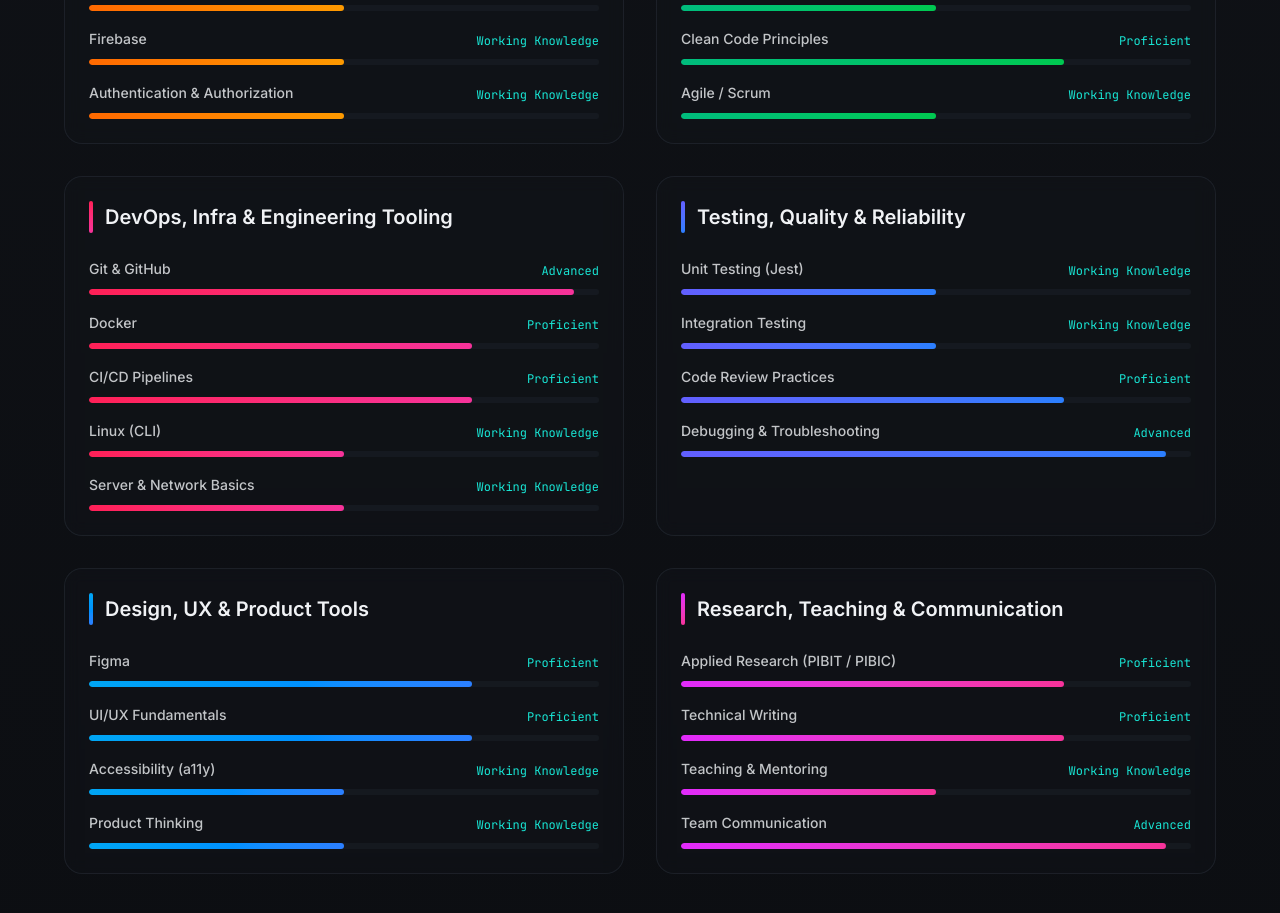
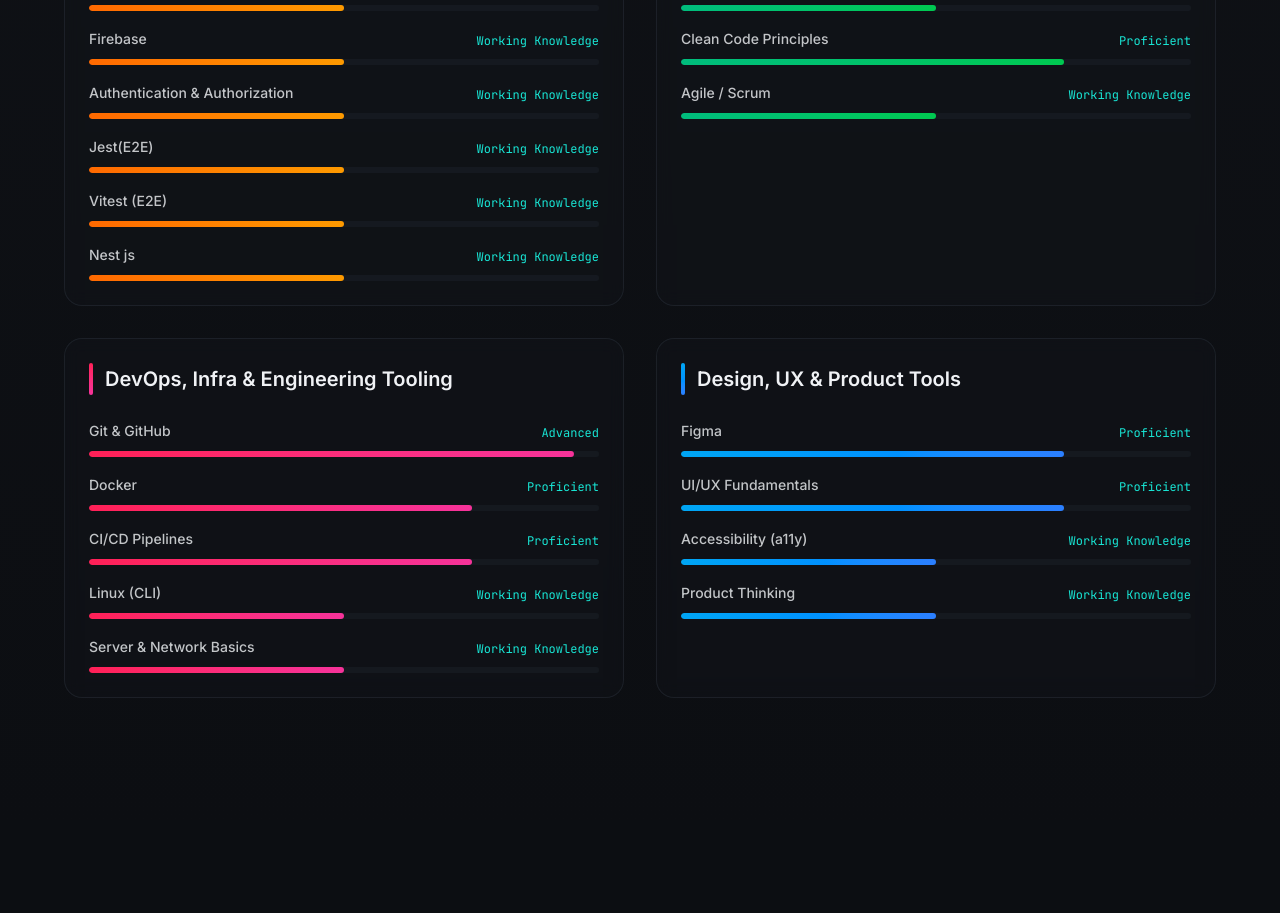
Before and after one commit to Talyslan/talyslan-portfolio, a React (Vite) app: page / in a window 1280 px wide. Shown: the part 3080-3993 px from the top of the page. After the commit the page ends 3906 px from the top, so only its background shows below. Built offline with nearby package versions, Linux system fonts and the light colour scheme.

Commit message:
fix: removing comments and modify skills

```diff
--- a/src/components/HomeSections/Skills/data.ts
+++ b/src/components/HomeSections/Skills/data.ts
@@ -26,7 +26,7 @@
         ],
     },
     {
-        name: 'Backend Systems & APIs',
+        name: 'Backend Systems & APIs & Testing',
         color: 'from-orange-500 to-amber-500',
         skills: [
             { name: 'Node.js', level: 'Proficient' },
@@ -38,6 +38,9 @@
                 name: 'Authentication & Authorization',
                 level: 'Working Knowledge',
             },
+            { name: 'Jest(E2E)', level: 'Working Knowledge' },
+            { name: 'Vitest (E2E)', level: 'Working Knowledge' },
+            { name: 'Nest js', level: 'Working Knowledge' },
         ],
     },
     {
@@ -64,16 +67,6 @@
         ],
     },
     {
-        name: 'Testing, Quality & Reliability',
-        color: 'from-indigo-500 to-blue-500',
-        skills: [
-            { name: 'Unit Testing (Jest)', level: 'Working Knowledge' },
-            { name: 'Integration Testing', level: 'Working Knowledge' },
-            { name: 'Code Review Practices', level: 'Proficient' },
-            { name: 'Debugging & Troubleshooting', level: 'Advanced' },
-        ],
-    },
-    {
         name: 'Design, UX & Product Tools',
         color: 'from-sky-500 to-blue-500',
         skills: [
@@ -81,16 +74,6 @@
             { name: 'UI/UX Fundamentals', level: 'Proficient' },
             { name: 'Accessibility (a11y)', level: 'Working Knowledge' },
             { name: 'Product Thinking', level: 'Working Knowledge' },
-        ],
-    },
-    {
-        name: 'Research, Teaching & Communication',
-        color: 'from-fuchsia-500 to-pink-500',
-        skills: [
-            { name: 'Applied Research (PIBIT / PIBIC)', level: 'Proficient' },
-            { name: 'Technical Writing', level: 'Proficient' },
-            { name: 'Teaching & Mentoring', level: 'Working Knowledge' },
-            { name: 'Team Communication', level: 'Advanced' },
         ],
     },
 ];
--- a/src/components/HomeSections/Skills/index.tsx
+++ b/src/components/HomeSections/Skills/index.tsx
@@ -28,12 +28,10 @@
 export default function Skills() {
     return (
         <section id="skills" className="relative overflow-hidden py-32">
-            {/* Background */}
             <div className="from-background via-card/30 to-background absolute inset-0 bg-linear-to-b" />
 
             <div className="relative z-10 container mx-auto px-6">
                 <div className="mx-auto max-w-6xl">
-                    {/* Section Header */}
                     <motion.div
                         initial={{ opacity: 0, y: 20 }}
                         whileInView={{ opacity: 1, y: 0 }}
@@ -53,7 +51,6 @@
                         </p>
                     </motion.div>
 
-                    {/* Tech Icons Row */}
                     <motion.div
                         variants={containerVariants}
                         initial="hidden"
@@ -83,7 +80,6 @@
                         ))}
                     </motion.div>
 
-                    {/* Skills by Category */}
                     <motion.div
                         variants={containerVariants}
                         initial="hidden"
@@ -97,7 +93,6 @@
                                 variants={itemVariants}
                                 className="group bg-card/30 border-border/50 hover:border-primary/30 rounded-2xl border p-6 backdrop-blur-sm transition-all duration-500"
                             >
-                                {/* Category Header */}
                                 <div className="mb-6 flex items-center gap-3">
                                     <div
                                         className={`h-8 w-1 rounded-full bg-linear-to-b ${category.color}`}
@@ -107,7 +102,6 @@
                                     </h3>
                                 </div>
 
-                                {/* Skills */}
                                 <div className="space-y-4">
                                     {category.skills.map(
                                         (skill, skillIndex) => (
```
